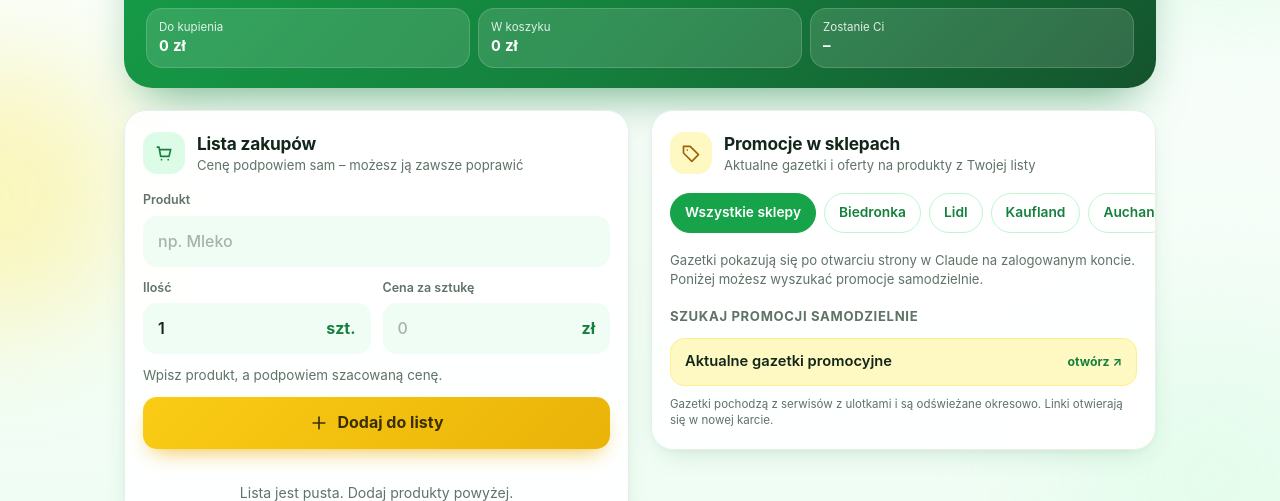
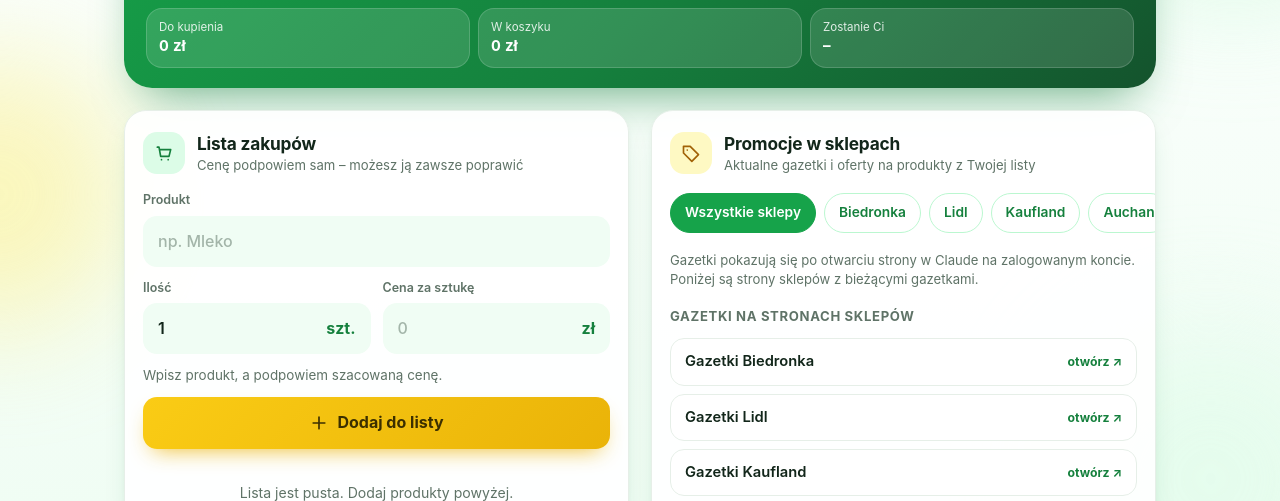
Before and after one commit to kxba15031/Strona-Fable, a plain HTML site: page index.html in a window 1280 px wide. Both pictures are taken after a click on the tab "Zakupy". Shown: the part 293-794 px from the top of the page. Drawn offline with Linux system fonts and the light colour scheme.

Commit message:
Link to official store leaflet pages instead of web search
Co-Authored-By: Claude Fable 5.2 <noreply@anthropic.com>
Claude-Session: https://claude.ai/code/session_01MDRHjo4vdq7gQvoCYa7ZGQ

```diff
--- a/app.js
+++ b/app.js
@@ -500,7 +500,18 @@
   }
 
   /* ---------- Zakupy ---------- */
-  const STORES = ['Biedronka', 'Lidl', 'Kaufland', 'Auchan', 'Carrefour', 'Żabka', 'Netto', 'Dino'];
+  // Stałe strony sklepów, na których zawsze są bieżące gazetki.
+  const STORE_LINKS = {
+    Biedronka: 'https://www.biedronka.pl/pl/gazetki',
+    Lidl: 'https://www.lidl.pl/c/nasze-gazetki/s10008614',
+    Kaufland: 'https://sklep.kaufland.pl/gazeta-reklamowa.html',
+    Auchan: 'https://www.auchan.pl/pl',
+    Carrefour: 'https://www.carrefour.pl/oferta-sklepow-stacjonarnych',
+    Żabka: 'https://gazetka.zabka.pl/',
+    Netto: 'https://netto.pl/gazetka-netto/',
+    Dino: 'https://marketdino.pl/gazetki/lista/standard',
+  };
+  const STORES = Object.keys(STORE_LINKS);
 
   // Orientacyjne ceny typowych opakowań (zł). Dłuższe frazy sprawdzane są najpierw.
   const PRICES = [
@@ -602,14 +613,12 @@
     $('shopClearDone').hidden = !state.shop.some((i) => i.done);
   }
 
-  const searchUrl = (query) => `https://www.google.com/search?q=${encodeURIComponent(query)}`;
-
-  function promoLink(label, action, query, main) {
+  function storeLink(store, main) {
     const a = el('a', `promo-link${main ? ' main' : ''}`);
-    a.href = searchUrl(query);
+    a.href = STORE_LINKS[store];
     a.target = '_blank';
     a.rel = 'noopener noreferrer';
-    a.append(el('span', '', label), el('small', '', `${action} ↗`));
+    a.append(el('span', '', `Gazetki ${store}`), el('small', '', 'otwórz ↗'));
     return a;
   }
 
@@ -622,17 +631,7 @@
       chip.setAttribute('aria-pressed', String(state.store === store));
       return chip;
     }));
-    const store = state.store;
-    const links = [store
-      ? promoLink(`Aktualna gazetka – ${store}`, 'otwórz', `${store} gazetka promocyjna aktualna`, true)
-      : promoLink('Aktualne gazetki promocyjne', 'otwórz', 'aktualne gazetki promocyjne sklepy spożywcze', true)];
-    const seen = new Set();
-    state.shop.filter((i) => !i.done).forEach((i) => {
-      const key = plain(i.name);
-      if (seen.has(key)) return;
-      seen.add(key);
-      links.push(promoLink(i.name, 'szukaj promocji', `${i.name} promocja ${store || 'gazetka'} aktualna`));
-    });
+    const links = state.store ? [storeLink(state.store, true)] : STORES.map((store) => storeLink(store, false));
     $('promoList').replaceChildren(...links);
     renderLeaflets();
   }
@@ -694,7 +693,7 @@
     const note = (msg) => box.replaceChildren(el('p', 'leaflet-note', msg));
     if (promoState === 'loading') return note('Wczytuję aktualne gazetki…');
     if (promoState === 'slow') return note('Nie udało się jeszcze pobrać gazetek. Spróbuję ponownie, gdy wróci połączenie.');
-    if (promoState === 'unavailable') return note('Gazetki pokazują się po otwarciu strony w Claude na zalogowanym koncie. Poniżej możesz wyszukać promocje samodzielnie.');
+    if (promoState === 'unavailable') return note('Gazetki pokazują się po otwarciu strony w Claude na zalogowanym koncie. Poniżej są strony sklepów z bieżącymi gazetkami.');
 
     const today = isoToday();
     const current = promoData.leaflets
@@ -706,8 +705,8 @@
     }
     if (!current.length) {
       nodes.push(el('p', 'leaflet-note', state.store
-        ? `Nie mam aktualnej gazetki dla sklepu ${state.store}. Skorzystaj z wyszukiwania poniżej.`
-        : 'Nie mam teraz aktualnych gazetek. Skorzystaj z wyszukiwania poniżej.'));
+        ? `Nie mam aktualnej gazetki dla sklepu ${state.store}. Otwórz stronę sklepu poniżej.`
+        : 'Nie mam teraz aktualnych gazetek. Otwórz strony sklepów poniżej.'));
     }
     const stems = listStems();
     current.forEach((l) => {
@@ -730,9 +729,9 @@
         });
         card.appendChild(ul);
       }
-      if (l.url) {
-        const a = el('a', 'leaflet-link', 'Zobacz całą gazetkę ↗');
-        a.href = l.url;
+      if (STORE_LINKS[l.store]) {
+        const a = el('a', 'leaflet-link', `Otwórz gazetki ${l.store} ↗`);
+        a.href = STORE_LINKS[l.store];
         a.target = '_blank';
         a.rel = 'noopener noreferrer';
         card.appendChild(a);
--- a/index.html
+++ b/index.html
@@ -262,9 +262,9 @@
       </div>
       <div class="chips store-chips" id="storeChips" role="group" aria-label="Sklep"></div>
       <div class="leaflets" id="leaflets"></div>
-      <h3 class="mini">Szukaj promocji samodzielnie</h3>
+      <h3 class="mini">Gazetki na stronach sklepów</h3>
       <div class="promo-list" id="promoList"></div>
-      <p class="disclaimer">Gazetki pochodzą z serwisów z ulotkami i są odświeżane okresowo. Linki otwierają się w nowej karcie.</p>
+      <p class="disclaimer">Oferty powyżej pochodzą z serwisów z ulotkami i są odświeżane okresowo. Strony sklepów otwierają się w nowej karcie.</p>
     </section>
   </div>
   </main>
```
